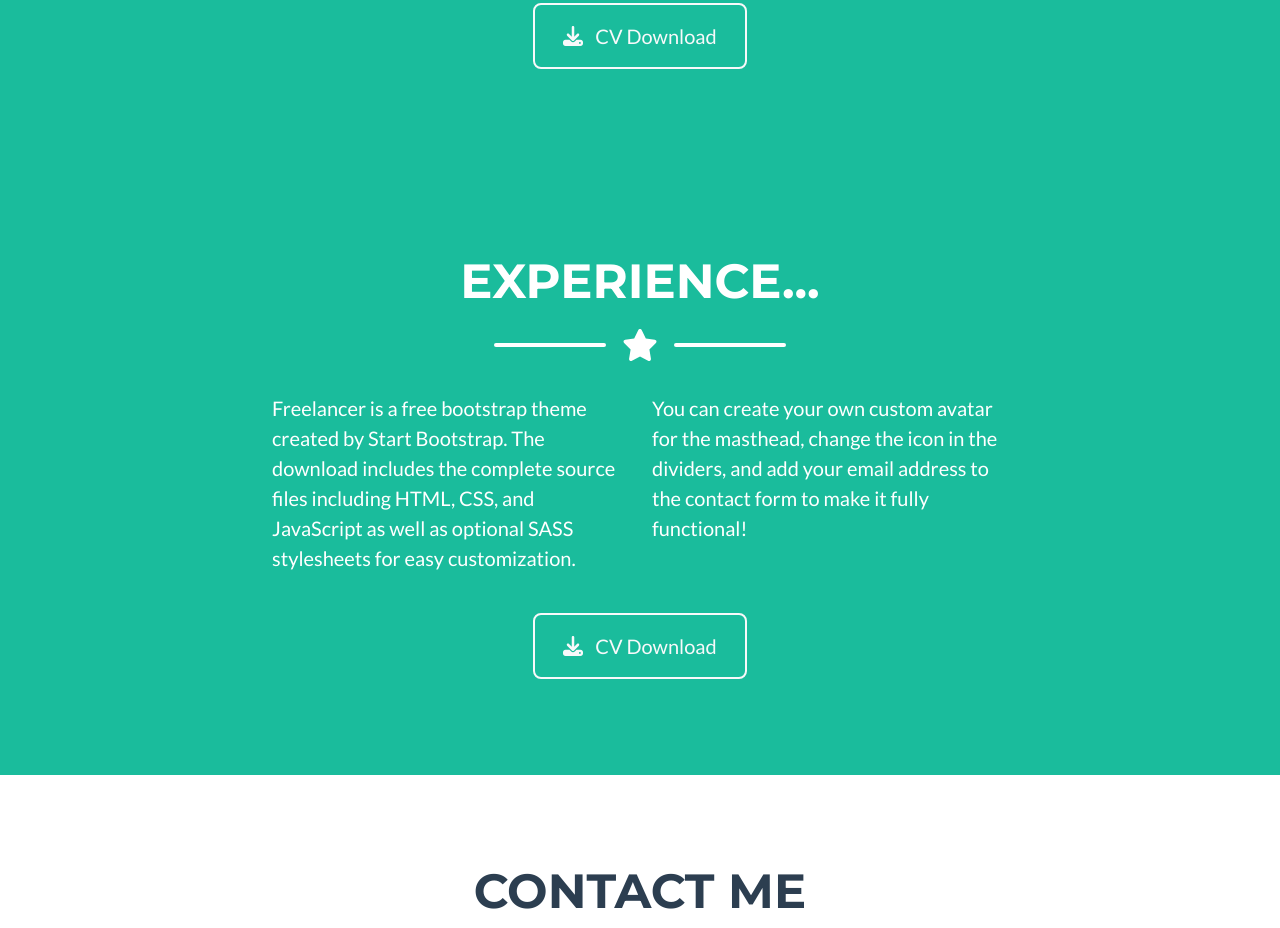
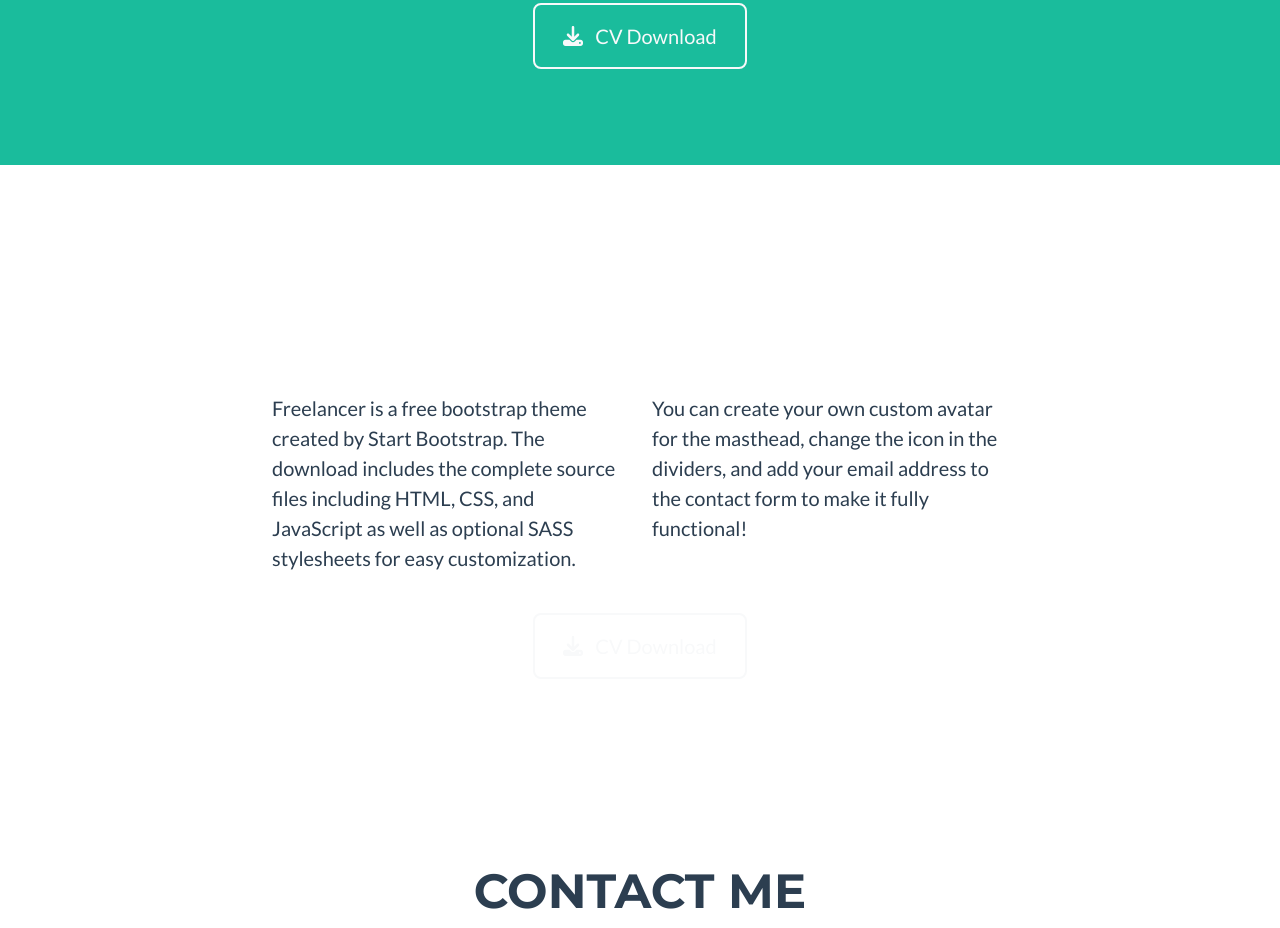
Before and after one commit to mft-web-designs/mft-web-designs.github.io, a plain HTML site: page index.html in a window 1280 px wide. Shown: the part 2114-3042 px from the top of the page. Drawn offline with nearby package versions, Linux system fonts and the light colour scheme.

Commit message:
Change Experience Section Background Color and Text

```diff
--- a/index.html
+++ b/index.html
@@ -148,7 +148,7 @@
             </div>
         </section>
         <!-- Experience Section-->
-            <section class="page-section bg-primary text-white mb-0" id="experience">
+            <section class="page-section text-secondary mb-0" id="experience">
                 <div class="container">
                     <!-- Experience Section Heading-->
                     <h2 class="page-section-heading text-center text-uppercase text-white">Experience...</h2>
@@ -477,10 +477,5 @@
         <script src="https://cdn.jsdelivr.net/npm/bootstrap@5.2.3/dist/js/bootstrap.bundle.min.js"></script>
         <!-- Core theme JS-->
         <script src="js/scripts.js"></script>
-        <!-- * * * * * * * * * * * * * * * * * * * * * * * * * * * * * * * * * * * * * * * *-->
-        <!-- * *                               SB Forms JS                               * *-->
-        <!-- * * Activate your form at https://startbootstrap.com/solution/contact-forms * *-->
-        <!-- * * * * * * * * * * * * * * * * * * * * * * * * * * * * * * * * * * * * * * * *-->
-        <script src="https://cdn.startbootstrap.com/sb-forms-latest.js"></script>
     </body>
 </html>
```
